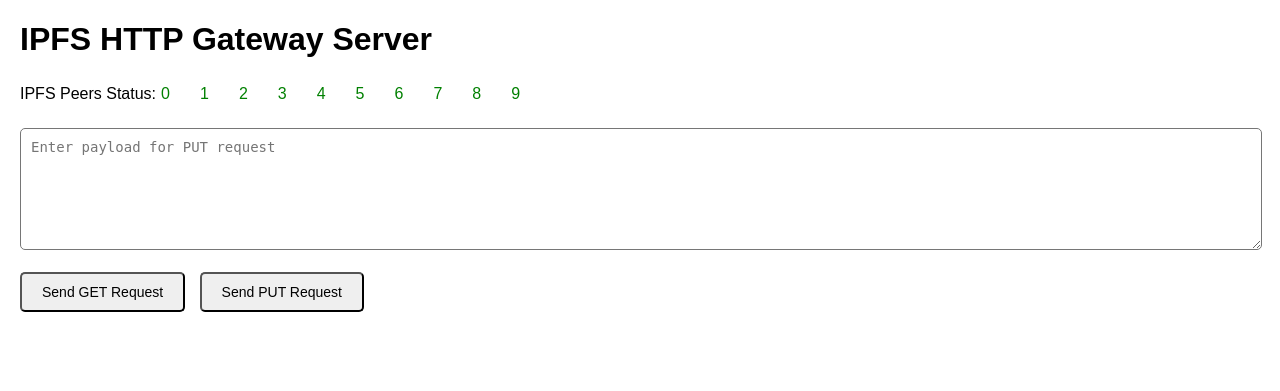
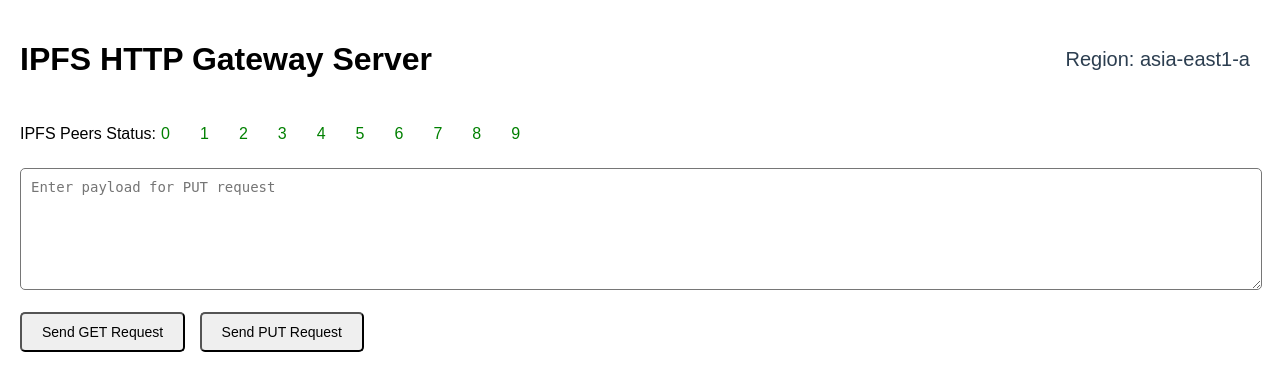
Before and after one commit to yunqiu21/nabu-tracer, a Flask app: page / in a window 1280 px wide. Shown: the top 391 px of the page. Run offline with Flask 3, Linux system fonts and the light colour scheme.

Commit message:
Gateway Updates (#14)
* Gateway Updates

* Use response.elapsed as timer
* Increase num of workers in threadpool
* Modify traced requests counter
* Display region on frontend

```diff
--- a/gateway/server.py
+++ b/gateway/server.py
@@ -29,6 +29,9 @@ IPFS_NODE_IDX = 0
 SAMPLE_RATE = 10 # We will sample (1 / SAMPLE_RATE) of all CIDs for tracing
 TIMEOUT_IN_SEC = 15
 
+# Traced requests counter
+REQUESTS_TRACED = 0
+
 # IPFS routes
 PUT_ROUTE = "/api/v0/block/put"
 GET_ROUTE = "/api/v0/block/get"
@@ -47,18 +50,17 @@ def index():
 @app.route("/ipfs", methods=["GET"])
 def get_ipfs_content():
     def generate():
+        global REQUESTS_TRACED
         # Retrieve CIDs from Firestore
         cid_records = db.collection("cid").stream()
         cid_list = [record.to_dict()["cid"] for record in cid_records]
         increment_counter("total_requests", len(cid_list))
         # Sample CIDs for tracing
         nsamples = max(1, (len(cid_list) + SAMPLE_RATE - 1) // SAMPLE_RATE)
-        increment_counter("trace_requests", nsamples)
         traced = random.sample(range(len(cid_list)), nsamples)
-        start_time = time.time()
-        with ThreadPoolExecutor() as executor:
+        with ThreadPoolExecutor(max_workers=512) as executor:
             future_to_cid = {
-                executor.submit(send_single_get_request, cid, i in traced, start_time): cid
+                executor.submit(send_single_get_request, cid, i in traced): cid
                 for i, cid in enumerate(cid_list)
             }
             try:
@@ -68,6 +70,8 @@ def get_ipfs_content():
                     cid = future_to_cid[future]
                     try:
                         status, response, node, trace, time_taken, trace_id = future.result()
+                        if trace:
+                            REQUESTS_TRACED += 1
                         if status != 200:
                             yield f'data: {{"error": "{response}", "node": "nabu-{node}", "trace": "{trace}", "trace_id": "{trace_id}", "time_taken": "{time_taken:.2f}s"}}\n\n'
                         else:
@@ -111,6 +115,7 @@ def put_ipfs_content():
     except requests.RequestException as e:
         return jsonify({"error": str(e)}), 500
 
+
 def get_next_healthy_node():
     global IPFS_NODE_IDX
     next_node = (IPFS_NODE_IDX + 1) % len(IPFS_URL)
@@ -135,7 +140,7 @@ def increment_counter(counter_name, amount):
         print(f"Error updating counter {counter_name}: {e}")
 
 
-def send_single_get_request(content, trace, start_time):
+def send_single_get_request(content, trace):
     node = get_next_healthy_node()
     if node == -1:
         return 500, "No healthy IPFS node found", None, None, None, None
@@ -154,13 +159,17 @@ def send_single_get_request(content, trace, start_time):
     try:
         response = requests.get(url)
         response.raise_for_status()
-        time_taken = time.time() - start_time
+        time_taken = response.elapsed.total_seconds()
         trace_id = response.headers.get("Trace-id", "N/A")
+        if trace_id == "N/A":
+            trace = False
         return response.status_code, response.text, node, trace, time_taken, trace_id
 
     except requests.RequestException as e:
-        time_taken = time.time() - start_time
+        time_taken = response.elapsed.total_seconds()
         trace_id = e.response.headers.get("Trace-id", "N/A") if e.response else "N/A"
+        if trace_id == "N/A":
+            trace = False
         return (
             e.response.status_code if e.response else 500,
             str(e),
@@ -204,7 +213,7 @@ def check_node_health():
         except requests.RequestException:
             return idx, "Unhealthy"
 
-    with ThreadPoolExecutor() as executor:
+    with ThreadPoolExecutor(max_workers=512) as executor:
         while True:
             print(f"[{time.ctime()}] Sending health check requests")
             futures = {executor.submit(check_health, url, idx): idx for idx, url in enumerate(IPFS_URL)}
@@ -224,5 +233,15 @@ def check_node_health():
 # Start the health check in a separate thread
 threading.Thread(target=check_node_health, daemon=True).start()
 
+def increment_requests_traced():
+    global REQUESTS_TRACED
+    while True:
+        increment_counter("traced_requests", REQUESTS_TRACED)
+        REQUESTS_TRACED = 0
+        time.sleep(15)
+
+# Start the traced requests counter in a separate thread
+threading.Thread(target=increment_requests_traced, daemon=True).start()
+
 if __name__ == "__main__":
     app.run(host="0.0.0.0", port=80)
--- a/gateway/templates/index.html
+++ b/gateway/templates/index.html
@@ -8,6 +8,21 @@
         body {
             font-family: Arial, sans-serif;
             margin: 20px;
+        }
+        .header {
+            display: flex;
+            align-items: center;
+            justify-content: space-between;
+            margin-bottom: 20px;
+        }
+        .header h1 {
+            margin-right: 20px;
+        }
+        .region {
+            font-size: 20px;
+            color: #2c3e50;
+            padding: 10px;
+            display: inline-block;
         }
         .response-line {
             max-height: 100px;
@@ -94,7 +109,10 @@
     </style>
 </head>
 <body>
-    <h1>IPFS HTTP Gateway Server</h1>
+    <div class="header">
+        <h1>IPFS HTTP Gateway Server</h1>
+        <div class="region">Region: asia-east1-a</div>
+    </div>
     <div id="health-status">
         <span>IPFS Peers Status:</span>
         <div id="health-status-body" style="display: flex;"></div>
```
